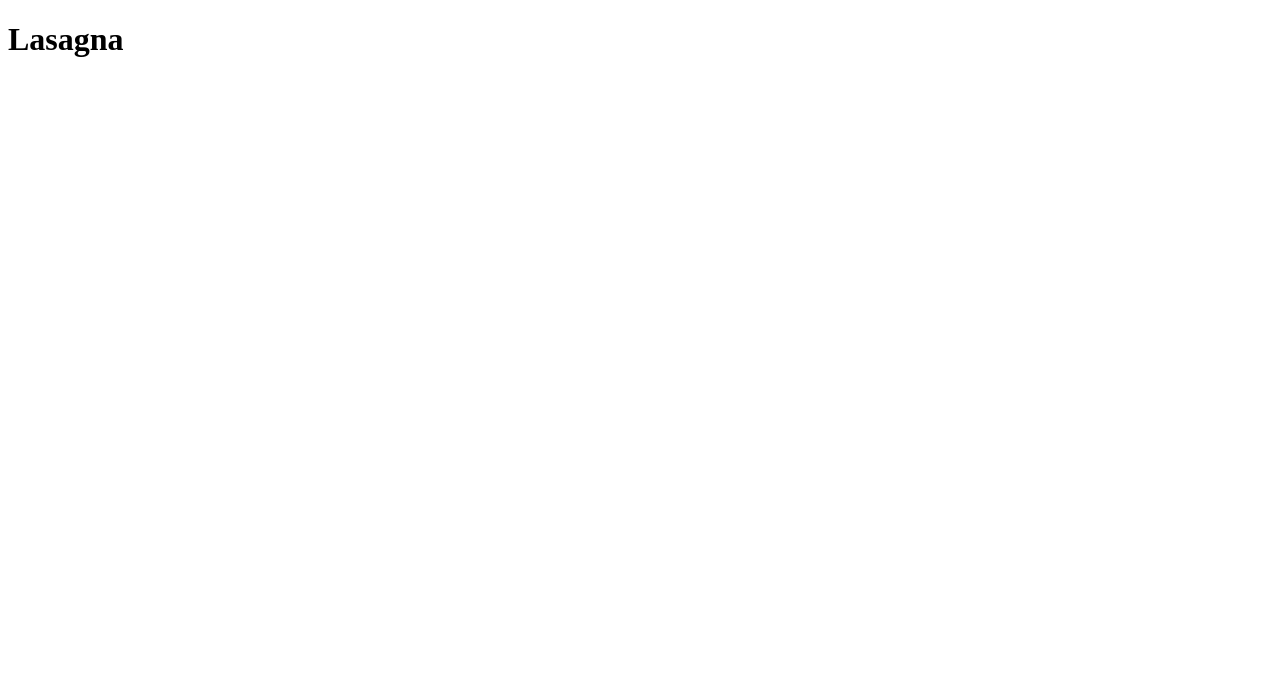
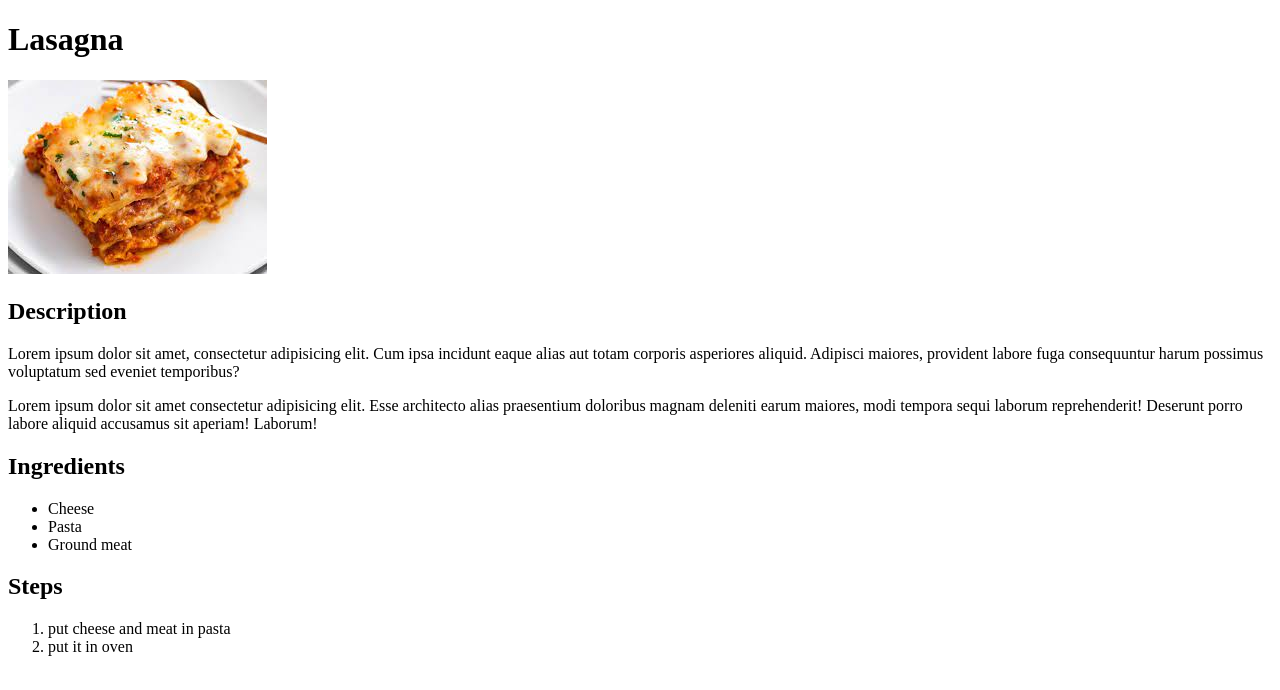
Before and after one commit to mir-pias/odin-recipes, a plain HTML site: page recipes/lasagna.html in a window 1280 px wide. Drawn offline with Linux system fonts and the light colour scheme.

```diff
--- a/recipes/lasagna.html
+++ b/recipes/lasagna.html
@@ -7,5 +7,25 @@
 </head>
 <body>
     <h1>Lasagna</h1>
+    <img src="lasagna.jpeg" alt="Lasagna">
+    <h2>Description</h2>
+    <p>Lorem ipsum dolor sit amet, consectetur adipisicing elit. Cum ipsa incidunt eaque alias aut totam corporis asperiores aliquid.
+        Adipisci maiores, provident labore fuga consequuntur harum possimus voluptatum sed eveniet temporibus?</p>
+    <p>Lorem ipsum dolor sit amet consectetur adipisicing elit. Esse architecto alias praesentium doloribus magnam deleniti earum maiores,
+        modi tempora sequi laborum reprehenderit! Deserunt porro labore aliquid accusamus sit aperiam! Laborum!</p>
+
+    <h2>Ingredients</h2>
+    <ul>
+        <li>Cheese</li>
+        <li>Pasta</li>
+        <li>Ground meat</li>
+    </ul>
+    <h2>Steps</h2>
+    <ol>
+        <li>put cheese and meat in pasta</li>
+        <li>put it in oven</li>
+    </ol>
+
+
 </body>
 </html>
```
Also changed, not shown: recipes/pizza.html (+1 -1 lines), recipes/spaghetti.html (+1 -1 lines).
